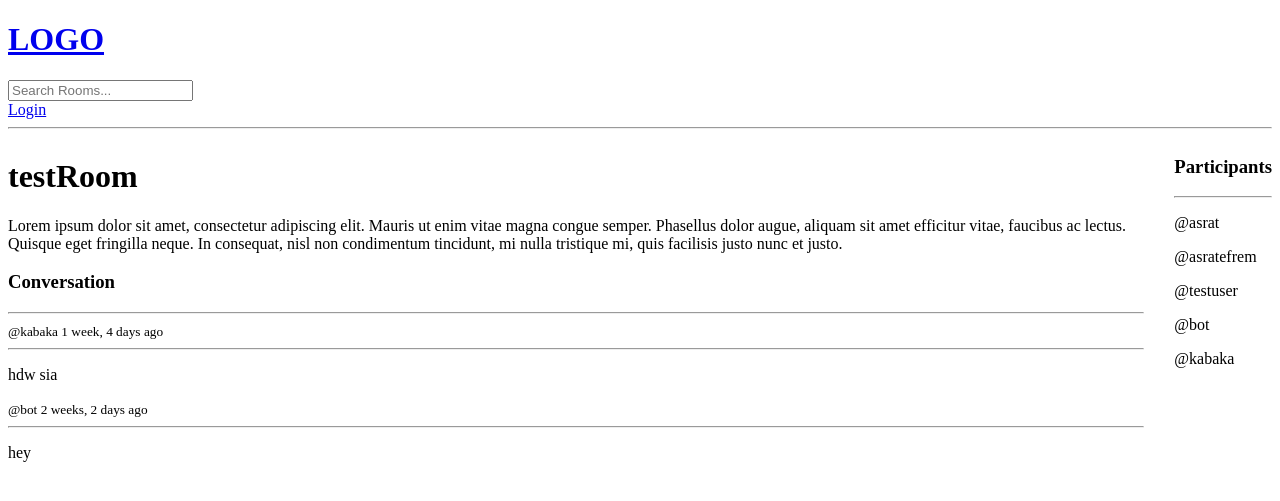
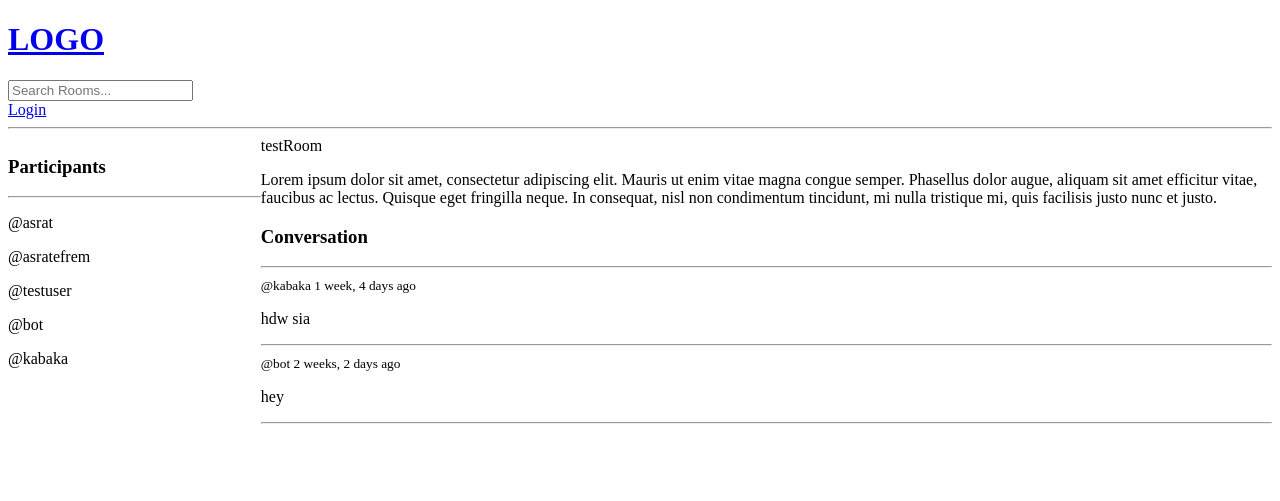
Before and after one commit to Asrat77/Student-Forum, a Django app: page /room/16/ in a window 1280 px wide. Shown: the top 501 px of the page. Run offline with Django 4.2, Linux system fonts and the light colour scheme; data comes from the database, SQL or seed files in the repository; both versions use the stored data as it was after the commit.

Commit message:
edited position of participants in room.html

```diff
--- a/base/templates/base/room.html
+++ b/base/templates/base/room.html
@@ -1,45 +1,67 @@
 {% extends 'main.html' %}
 
 {% block content %}
+<style>
+    .room-container{
+        display:grid;
+        grid-template-columns: 1fr 4fr;
+    }
+</style>
 
+<div class="room-container">
 
-<div style="display: flex;" class="room-conatiner">
     <div>
+
+        <h3>Participants</h3>
+        <hr>
+
+        {% for user in participants %}
             <div>
-    <h1> {{room.name}} </h1>
+                <p>@{{user.username}}</p>
+            </div>
+
+        {% endfor %}
+
+    </div>
+
+    <div>
+
+        <a>{{room.name}}</a>
+
         <p>{{room.description}}</p>
+
         <div class="comment-wrapper">
+
             <h3>Conversation</h3>
             <hr>
+
             {% for message in room_messages %}
+
                 <div>
                     {% if request.user == message.user %}
-                <a href="{% url 'delete-message' message.id %}">Delete</a>
+                    <a href="{% url 'delete-message' message.id %}">delete</a>
                     {% endif %}
-                <small>@{{message.user}} {{message.created|timesince}} ago </small>
+                    <small>@{{message.user}}  {{message.created|timesince}} ago</small>
+                    <p>{{message.body}}</p>
                     <hr>
-                <p>{{message.body}}</p>
                 </div>
+
             {% endfor %}
+
         </div>
+
         {% if request.user.is_authenticated %}
         <div class="comment-form">
             <form method="POST" action="">
                 {% csrf_token %}
-            <input type="text" name="body" placeholder="Write your message here...">
+                <input type="text" name="body" placeholder="write your message here...">
             </form>
         </div>
         {% endif %}
+
     </div>
+
+
 </div>
-    <div style="margin-left: 30px">
-        <h3>Participants</h3>
-        <hr>
-        {% for participant in participants %}
-            <div>
-                <p>@{{participant.username}}</p>
-            </div>
-        {% endfor %}
-    </div>
-</div>
-{% endblock content %}̀
+
+{% endblock %}
```
Also changed, not shown: db.sqlite3. Lines whose indentation alone changed are shown as unchanged.
